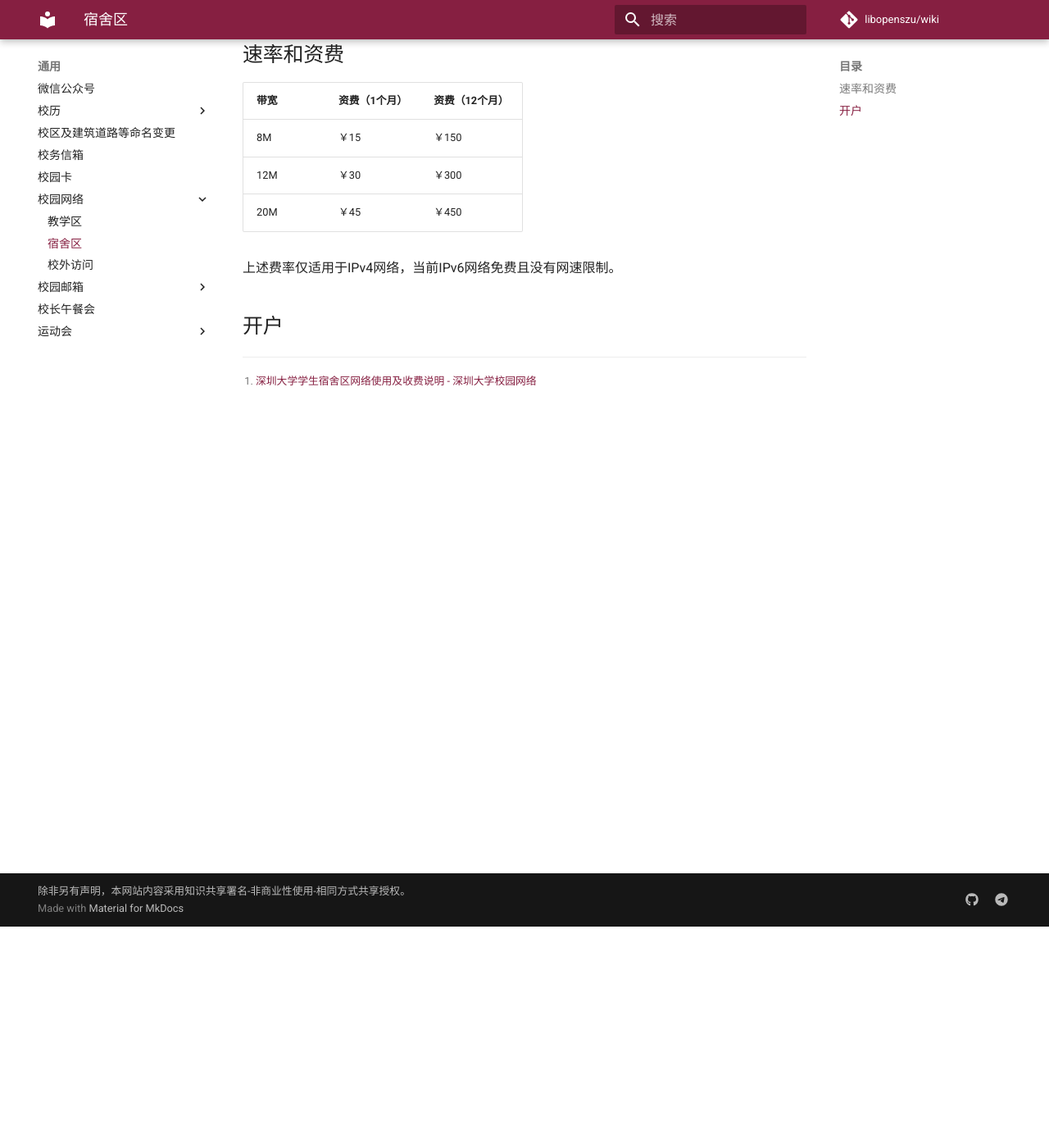
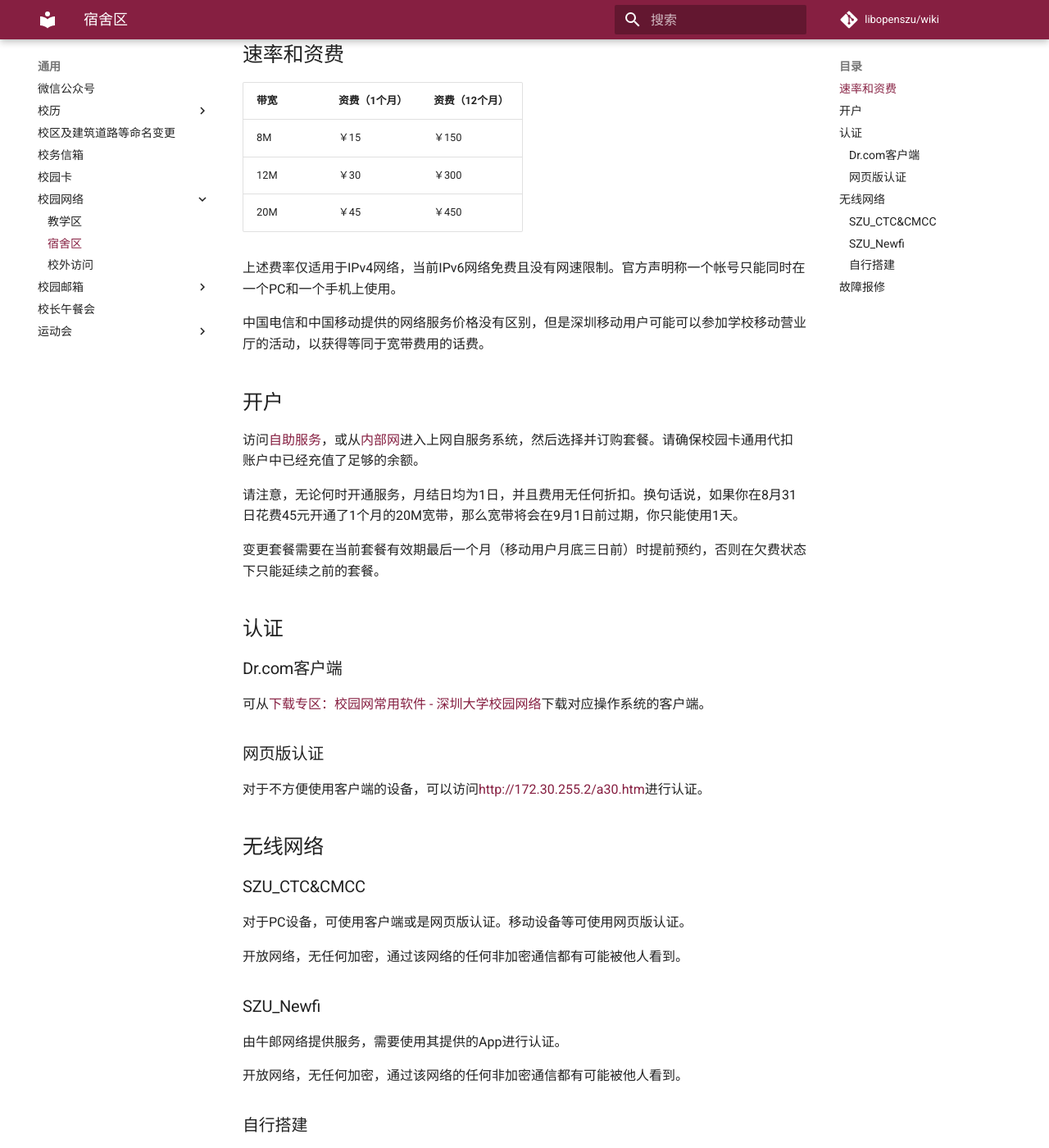
Before and after one commit to libopenszu/wiki, an MkDocs documentation site: the page built from docs/universal/network/dormitory_area/index.md, in a window 1280 px wide and 1400 px high, scrolled down 270 px. Shown: the whole window at 82% size. Built offline with MkDocs 1.6.1 and Material for MkDocs 9.7.7, drawn with Linux system fonts in a browser that asks for light colours; comment, search, counter and statistics services are not loaded; some of the changed text lies outside the part shown.

Commit message:
Add network info.

```diff
--- a/docs/universal/network/dormitory_area/index.md
+++ b/docs/universal/network/dormitory_area/index.md
@@ -7,9 +7,45 @@
 | 12M | ￥30 | ￥300 |
 | 20M | ￥45 | ￥450 |
 
-上述费率仅适用于IPv4网络，当前IPv6网络免费且没有网速限制。
+上述费率仅适用于IPv4网络，当前IPv6网络免费且没有网速限制。官方声明称一个帐号只能同时在一个PC和一个手机上使用。
+
+中国电信和中国移动提供的网络服务价格没有区别，但是深圳移动用户可能可以参加学校移动营业厅的活动，以获得等同于宽带费用的话费。
 
 ## 开户
+访问[自助服务](https://self.szu.edu.cn/self/nav_login)，或从[内部网](https://www1.szu.edu.cn/)进入上网自服务系统，然后选择并订购套餐。请确保校园卡通用代扣账户中已经充值了足够的余额。
 
+请注意，无论何时开通服务，月结日均为1日，并且费用无任何折扣。换句话说，如果你在8月31日花费45元开通了1个月的20M宽带，那么宽带将会在9月1日前过期，你只能使用1天。
+
+变更套餐需要在当前套餐有效期最后一个月（移动用户月底三日前）时提前预约，否则在欠费状态下只能延续之前的套餐。
+
+## 认证
+### Dr.com客户端
+可从[下载专区：校园网常用软件 - 深圳大学校园网络](https://www1.szu.edu.cn/nc/view.asp?id=64)下载对应操作系统的客户端。
+
+### 网页版认证
+对于不方便使用客户端的设备，可以访问[http://172.30.255.2/a30.htm](http://172.30.255.2/a30.htm)进行认证。
+
+## 无线网络
+### SZU_CTC&CMCC
+对于PC设备，可使用客户端或是网页版认证。移动设备等可使用网页版认证。
+
+开放网络，无任何加密，通过该网络的任何非加密通信都有可能被他人看到。
+
+### SZU_Newfi
+由牛郎网络提供服务，需要使用其提供的App进行认证。
+
+开放网络，无任何加密，通过该网络的任何非加密通信都有可能被他人看到。
+
+### 自行搭建
+任何家用路由器都可使用。推荐使用NAT模式，连接路由器的任何一台设备通过网页版认证即可。
+
+可设置加密，相对安全。并且NAT模式下，可屏蔽无意中开放的端口，减少被攻击的可能性。
+
+## 故障报修
+待补充[^3]
 
 [^1]: [深圳大学学生宿舍区网络使用及收费说明 - 深圳大学校园网络](https://www1.szu.edu.cn/nc/view.asp?id=12)
+
+[^2]: [学生宿舍区运营商网络问答 - 深圳大学校园网络](https://www1.szu.edu.cn/nc/view.asp?id=241)
+
+[^3]: [服务咨询、故障报修——请联系我们 - 深圳大学校园网络](https://www1.szu.edu.cn/nc/view.asp?id=177)
```
Also changed, not shown: docs/living/associations/15001/index.md (+0 -23 lines), docs/living/associations/3001/index.md (+0 -1 lines).
